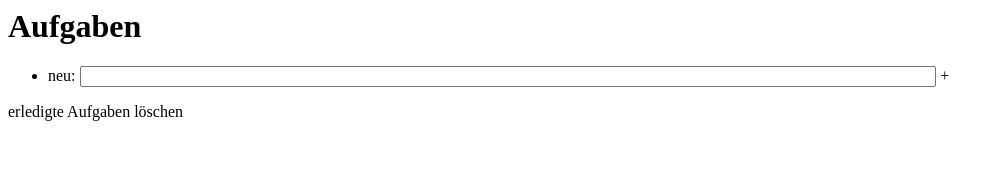
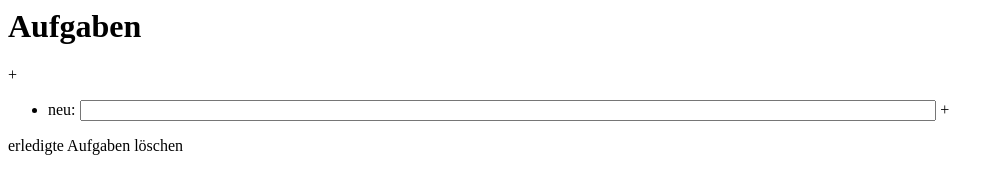
Before and after one commit to cutec-chris/promet-apps, a plain HTML site: page promet/tasks.html in a window 1280 px wide. Shown: the whole page, without its empty margins (0-1004 px from the left). Drawn offline with Linux system fonts and the light colour scheme.

Commit message:
small changed

```diff
--- a/promet/tasks.html
+++ b/promet/tasks.html
@@ -8,6 +8,7 @@
   </div>
   <div class="content">
     <div class="menubar">
+      <a class="toolbutton">+</a>
     </div>
     <ul><li>
     <form class="section" id="submitForm" onsubmit="SubmitNewTask();">
```
Also changed, not shown: promet/index.html (+1 -0 lines), 1 other file.
